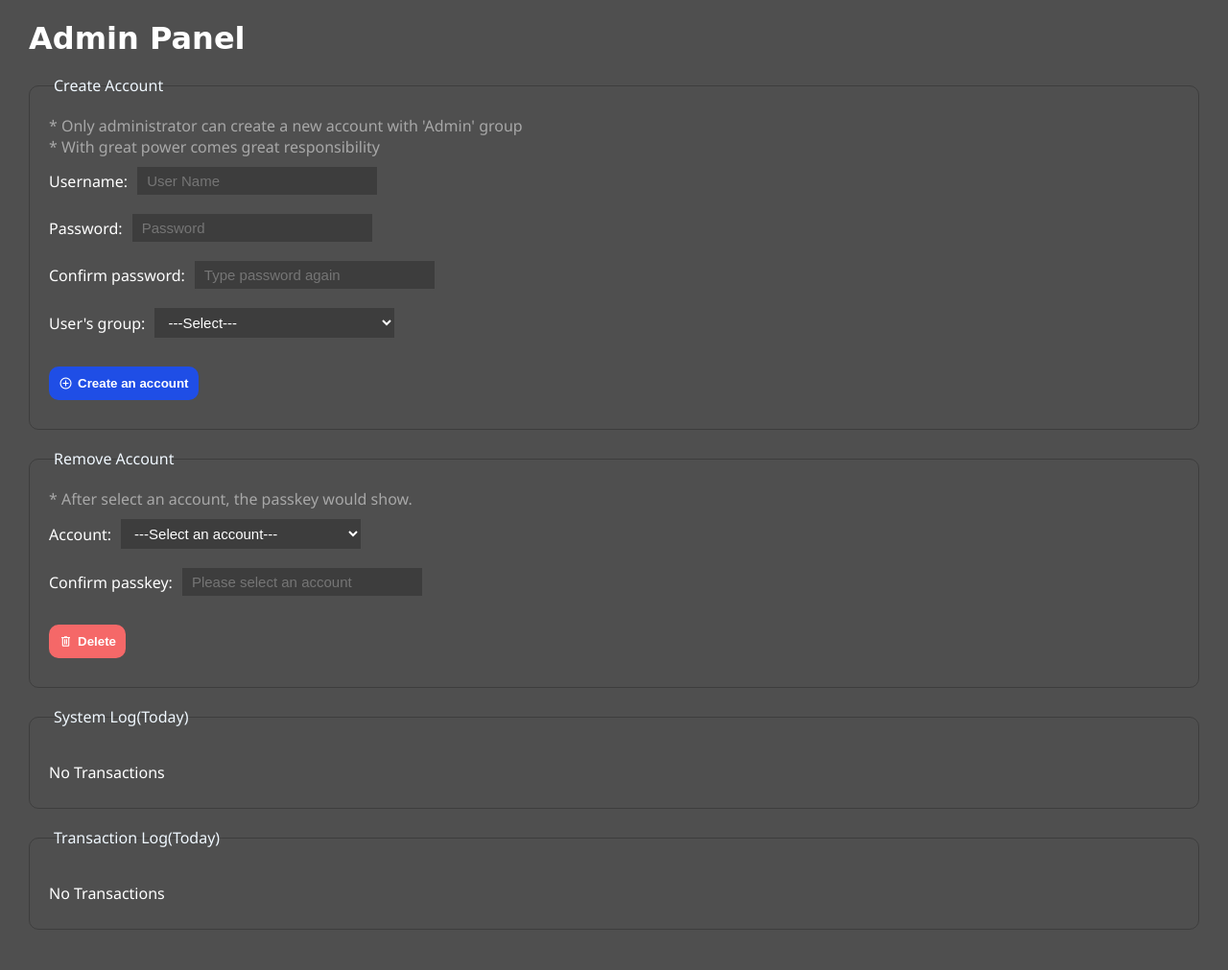
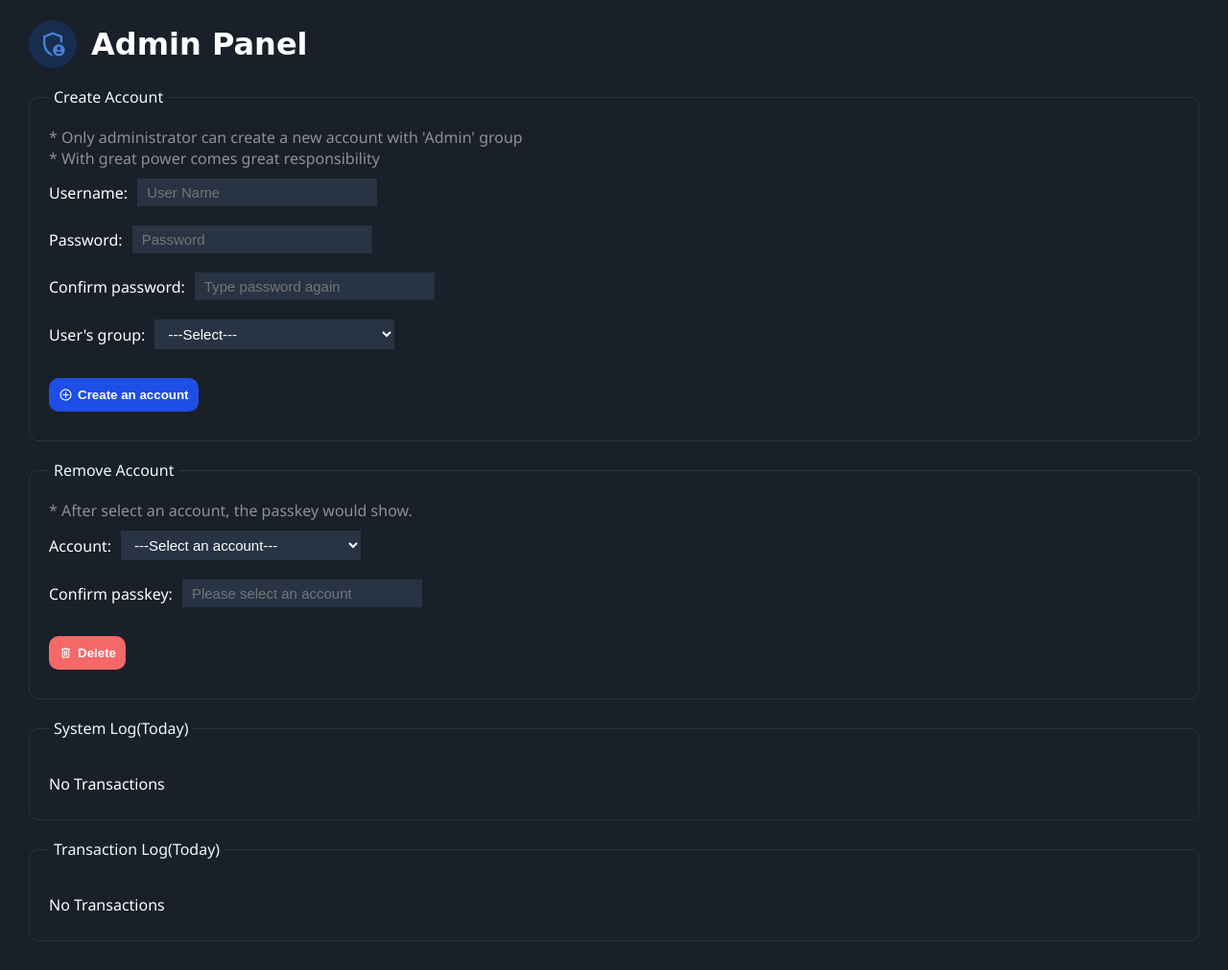
Before and after one commit to JerryIs-strong/sba_inventory_system, a Python web app: template templates/admin.html in a window 1280 px wide. Shown: the whole page at 96% size. Before the commit the page ends 969 px from the top, so only its background shows below. Run offline with Jinja, Linux system fonts and the light colour scheme; the template is opened without the code that fills it, so the values that code supplies are empty; some web fonts are replaced.

Commit message:
Improve UI

```diff
--- a/app.py
+++ b/app.py
@@ -307,7 +307,9 @@ def downloadAttch(file_name):
 
 @app.route('/signout')
 def signout():
+    global from_admin
     session.clear()
+    from_admin = False
     return redirect(url_for('login'))
 
 @app.route('/suspend')
--- a/exports/exported_data_2025_08_24.csv
+++ b/exports/exported_data_2025_08_24.csv
@@ -9,3 +9,4 @@ bps0007G,Pilot BP-S Fine Ballpoint Pens Green (0.7mm),100
 bps0007P,Pilot BP-S Fine Ballpoint Pens Pink (0.7mm),100
 bps0007PP,Pilot BP-S Fine Ballpoint Pens Purple (0.7mm),100
 jup001003,Pilot Juice Up Gel Pen 10-Color Set (0.3mm),100
+asd,asd,1
--- a/static/css/colors.css
+++ b/static/css/colors.css
@@ -1,14 +1,18 @@
 :root{
-    --primary-background-color: #232323cc;
-    --second-background-color: #3b3b3bda;
-    --btn-hover-color: #5a5a5ab2;
+    --primary-background-color: #192029;
+    --second-background-color: #2c3a4bc5;
+    --btn-hover-color: #49515a98;
     --primary-outline: #6d6d6d;
     --font-color: #fff;
     --btn-color: rgb(31, 78, 230);
-    --message-success: #28a745;
-    --message-error: #dc3545;
-    --message-warning: #ffc107;
-    --message-info: #17a2b8;
+    --message-success-font: #44ee6c;
+    --message-success-background: #10fc4727;
+    --message-error-font: #ff394c;
+    --message-error-background: #f8334741;
+    --message-warning-font: #ffc107;
+    --message-warning-background: #ffc1072d;
+    --message-info-font: #0fcce9;
+    --message-info-background: #16defd41;
     --input-background: rgba(22, 22, 22, 0.733);
-    --theme-color: #fd61bc;
+    --theme-color: #6192fd;
 }
--- a/static/css/commomPage.css
+++ b/static/css/commomPage.css
@@ -16,6 +16,18 @@ body{
 
 h1{
     font-family: "Shadows Into Light Two", cursive;
+    display: flex;
+    align-items: center;
+    flex-direction: row;
+}
+
+.headline-icon{
+    font-size: 30px !important;
+    margin-right: 15px;
+    background-color: #0a6cff2c;
+    padding: 10px;
+    border-radius: 30px;
+    color: #4582ddfb;
 }
 
 a:link, a:visited {
@@ -34,6 +46,8 @@ form::before,.output::before{
     color: aliceblue;
     position: absolute;
     margin-top: -42px;
+    padding: 0 5px;
+    background-color: var(--primary-background-color);
     padding: 0 5px;
 }
 
@@ -111,19 +125,31 @@ form button{
 }
 
 .flashes li.success {
-    background-color: var(--message-success);
+    color: var(--message-success-font) !important;
+    background-color: var(--message-success-background);
+    backdrop-filter: blur(10px);
+    -webkit-backdrop-filter: blur(10px);
 }
 
 .flashes li.error {
-    background-color: var(--message-error);
+    color: var(--message-error-font) !important;
+    background-color: var(--message-error-background);
+    backdrop-filter: blur(10px);
+    -webkit-backdrop-filter: blur(10px);
 }
 
 .flashes li.warning {
-    background-color: var(--message-warning);
+    color: var(--message-warning-font) !important;
+    background-color: var(--message-warning-background);
+    backdrop-filter: blur(10px);
+    -webkit-backdrop-filter: blur(10px);
 }
 
 .flashes li.info {
-    background-color: var(--message-info);
+    color: var(--message-info-font) !important;
+    background-color: var(--message-info-background);
+    backdrop-filter: blur(10px);
+    -webkit-backdrop-filter: blur(10px);
 }
 
 .remind{
--- a/templates/admin.html
+++ b/templates/admin.html
@@ -9,7 +9,7 @@
     <link rel="stylesheet" href="https://fonts.googleapis.com/css2?family=Material+Symbols+Outlined:opsz,wght,FILL,GRAD@24,400,0,0" />
 </head>
 <body>
-    <h1>Admin Panel</h1>
+    <h1><span class="material-symbols-outlined headline-icon">admin_panel_settings</span>Admin Panel</h1>
     <form action="{{url_for('signup')}}"  method="post" onsubmit="return validateForm()" data-fname="Create Account">
         <p class="remind">* Only administrator can create a new account with 'Admin' group</p>
         <p class="remind">* With great power comes great responsibility</p>
--- a/templates/dashboard.html
+++ b/templates/dashboard.html
@@ -11,7 +11,7 @@
 </head>
 
 <body>
-    <h1>Dashboard</h1>
+    <h1><span class="material-symbols-outlined headline-icon">dashboard</span>Dashboard</h1>
     <form action="{{url_for('update_account', type="username")}}" method="post" data-fname="Account Information">
         <div class="fill_column">
             <label for="username">User Name: </label>
--- a/templates/export.html
+++ b/templates/export.html
@@ -9,7 +9,7 @@
     <link rel="stylesheet" href="https://fonts.googleapis.com/css2?family=Material+Symbols+Outlined:opsz,wght,FILL,GRAD@24,400,0,0" />
 </head>
 <body>
-    <h1>Export Data</h1>
+    <h1><span class="material-symbols-outlined headline-icon">file_save</span>Export Data</h1>
     <form action="{{url_for('export')}}" method="post" data-fname="Conteol Zone">
         <p class="remind">* When you request and export the data, it is saved in this system, but you can also download the data to your computer if you want to refer to it</p>
         <p class="remind">* Only one data can be exported per day, otherwise the system will automatically replace the exported data with the updated version</p>
--- a/templates/iManagement.html
+++ b/templates/iManagement.html
@@ -10,7 +10,7 @@
 </head>
 </head>
 <body>
-    <h1>Inventory Management</h1>
+    <h1><span class="material-symbols-outlined headline-icon">contract_edit</span>Inventory Management</h1>
     <form action="{{url_for('manageInventory', type="add")}}" method="post" data-fname="Add Item">
         <div class="fill_column">
             <label for="product_code">Product ID: </label>
--- a/templates/iView.html
+++ b/templates/iView.html
@@ -6,9 +6,10 @@
     <title>Inventory System</title>
     <link rel="stylesheet" href="{{url_for('static', filename='css/colors.css')}}">
     <link rel="stylesheet" href="{{url_for('static', filename='css/commomPage.css')}}">
+    <link rel="stylesheet" href="https://fonts.googleapis.com/css2?family=Material+Symbols+Outlined:opsz,wght,FILL,GRAD@24,400,0,0" />
 </head>
 <body>
-    <h1>View Inventory</h1>
+    <h1><span class="material-symbols-outlined headline-icon">list_alt</span>View Inventory</h1>
     <div class="output" data-fname="Output">
         <table>
             <thead>
--- a/templates/index.html
+++ b/templates/index.html
@@ -44,7 +44,7 @@
             alertContent = document.getElementById("inventoryAlert");
             const data = await response.json();
             if (data['result'] == true){
-                alertContent.innerText = `Low Inventory Alert: ${data['list']}`;
+                alertContent.innerText = `⚠ Low Inventory Alert: ${data['list']}`;
                 alertContent.style.display = "block";
             }else{
                 alertContent.style.display = "none";
--- a/templates/search.html
+++ b/templates/search.html
@@ -9,7 +9,7 @@
     <link rel="stylesheet" href="https://fonts.googleapis.com/css2?family=Material+Symbols+Outlined:opsz,wght,FILL,GRAD@24,400,0,0" />
 </head>
 <body>
-    <h1>Search</h1>
+    <h1><span class="material-symbols-outlined headline-icon">search</span>Search</h1>
     <form action="{{url_for('search')}}" method="post" data-fname="Search Engin">
         <div class="fill_column">
             <label for="product_search">Product: </label>
```
Also changed, not shown: static/css/index.css (+19 -13 lines), static/css/login.css (+19 -10 lines), static/css/signup.css (+21 -10 lines), 4 other files.
